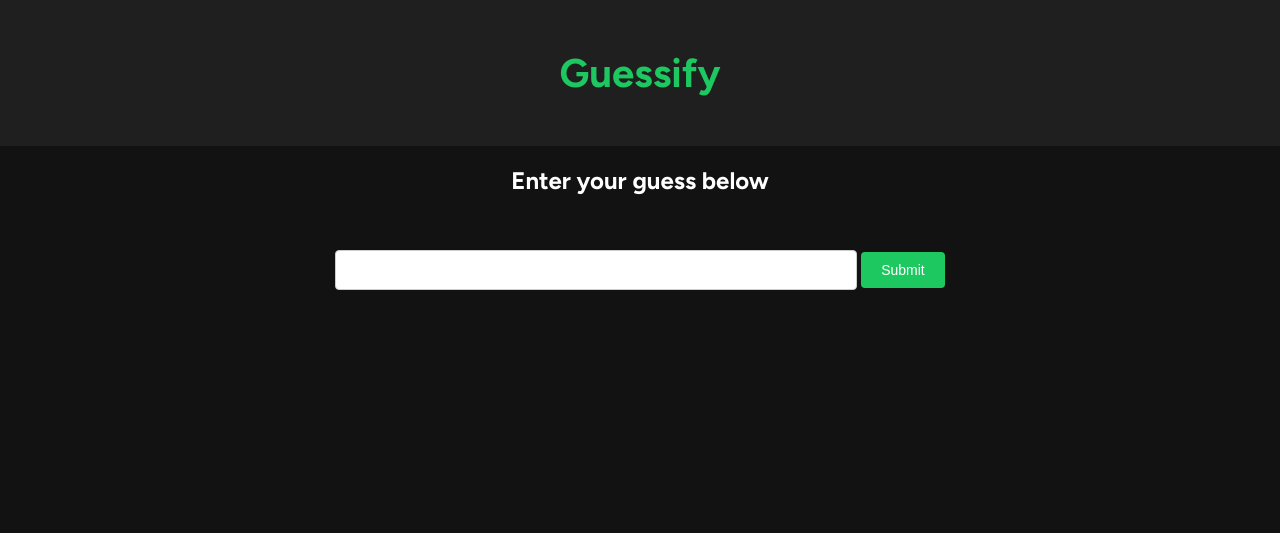
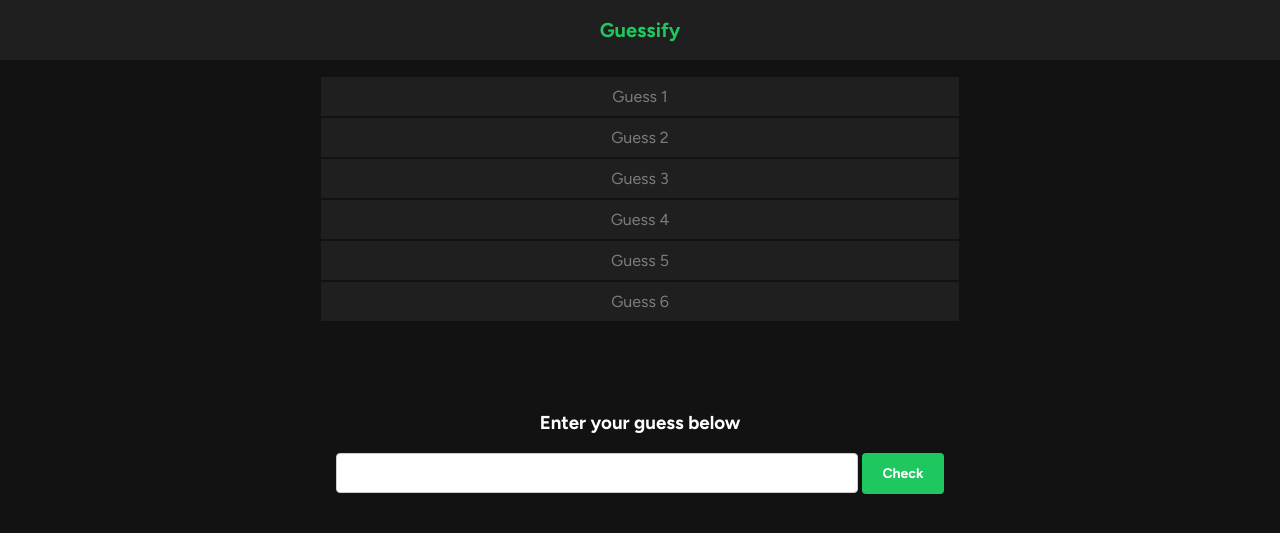
Before and after one commit to EthanMunoz03/Guessify, a Flask app: page /game in a window 1280 px wide. Shown: the top 533 px of the page. Run offline with Flask 3, Linux system fonts and the light colour scheme.

Commit message:
Added functional table for incorrect guesses

```diff
--- a/main.py
+++ b/main.py
@@ -1,7 +1,8 @@
 import requests
 import os
-from flask import Flask, render_template, url_for
+from flask import Flask, render_template, url_for, request, redirect, jsonify
 
+# Spotify API Authorization
 AUTH_URL = 'https://accounts.spotify.com/api/token'
 auth_response = requests.post(AUTH_URL, {
     'grant_type': 'client_credentials',
@@ -16,13 +17,30 @@ BASE_URL = 'https://api.spotify.com/v1/'
 
 app = Flask(__name__)
 
+rows = ["Guess 1", "Guess 2", "Guess 3", "Guess 4", "Guess 5", "Guess 6"]
+current_row_index = 0
+
+# Homepage
 @app.route("/")
 def home():
     return render_template('home.html')
 
-@app.route("/game")
+# Game page
+@app.route("/game", methods=['GET', 'POST'])
 def game():
-    return render_template('game.html')
+    global rows, current_row_index
+    if request.method == 'POST':
+        new_value = request.form['guess']
+
+        # add guess checking here
+
+        if current_row_index < len(rows):
+            rows[current_row_index] = new_value
+            row_index = current_row_index
+            current_row_index = (current_row_index + 1) % len(rows)
+            return jsonify(success=True, row_index=row_index, new_value=new_value)
+        return jsonify(success=False)
+    return render_template('game.html', rows=rows)
 
 if __name__ == '__main__':
     app.run(debug=True, host="0.0.0.0")
--- a/static/style.css
+++ b/static/style.css
@@ -9,39 +9,69 @@
   font-style: normal;
 }
 
-body {
+html, body {
     font-family: "Figtree";
-    background-color: rgb(18, 18, 18);
+    background-color: #121212;
     text-align: center;
-    margin: 0;
-}
-
-html {
     margin: 0;
     padding: 0;
 }
 
+
 h1 {
-    color: rgb(30, 200, 96);
+    color: #1ec85f;
     font-weight: 700;
-    font-size: 40px;
+    font-size: 20px;
 }
 
 nav {
-    background-color: rgb(31, 31, 31);
-    padding: 1em;
+    background-color: #1f1f1f;
+    padding: 0.1em 1em;
     margin: 0;
+    top: 0;
 }
 
-h2 { color: white; }
+h2, h3 { color: white; }
 
 p { color: black; }
+
+a {
+    color: white;
+    text-decoration: none;
+    font-weight: bold;
+}
+
+th, td {
+    border: 1px solid #121212;
+    text-align: center;
+}
+
+th {
+    background-color: #f2f2f2;
+    font-weight: bold;
+    font-size: 18px;
+    padding: 10px;
+}
+
+td {
+    background-color: #1f1f1f;
+    color: #7d7d7d;
+    padding: 10px;
+}
+
+.guesses-table {
+    width: 50%;
+    margin: 1em auto;
+    border-collapse: separate;
+    border-spacing: 0;
+    border-radius: 20px;
+}
 
 #instructions {
     border: 2px solid black;
     padding: 10px;
     margin: 40px;
-    background-color: rgb(30, 200, 96);
+    background-color: #1ec85f;
     color: black;
 }
 
@@ -66,13 +96,15 @@ p { color: black; }
 }
 
 .submit_button {
-    background-color: rgb(30, 200, 96);
+    font-family: "Figtree";
+    background-color: #1ec85f;
     color: white;
-    padding: 10px 20px;
+    padding: 12px 20px;
     border: none;
     border-radius: 4px;
     cursor: pointer;
     font-size: 14px;
+    font-weight: bold;
 }
 
 .content {
--- a/templates/game.html
+++ b/templates/game.html
@@ -8,16 +8,51 @@
 
 {% block content %}
 <body>
-    <h2> Enter your guess below </h2>
+
+    <table class="guesses-table">
+        <tbody>
+            {% for row in rows %}
+            <tr>
+            <td>{{ row }}</td>
+            </tr>
+            {% endfor %}
+        </tbody>
+    </table>
+
+    <p> <br> </p>
+    <!-- play button should go here tbh -->
     <p> <br> </p>
 
-    <!-- play button should go here tbh -->
-
+    <h3> Enter your guess below </h3>
     <div class="container">
-        <form action="/submit" method="POST">
-            <input type="text" id="guess" name="guess" class="input_text">
-            <input type="submit" value="Submit" class="submit_button">
+        <form id="updateForm">
+            <input type="text" id="guess" name="guess" class="input_text" required>
+            <input type="submit" value="Check" class="submit_button">
         </form>
     </div>
+
+<script>
+    document.getElementById('updateForm').addEventListener('submit', function(event) {
+    event.preventDefault();
+    var formData = new FormData(this);
+
+    fetch('/game', {
+        method: 'POST',
+        body: formData
+    })
+    .then(response => response.json())
+    .then(data => {
+        if (data.success) {
+        var table = document.querySelector('.guesses-table tbody');
+        var rows = table.getElementsByTagName('tr');
+        rows[data.row_index].cells[0].innerText = data.new_value;
+        } else {
+        alert('Error updating row');
+        }
+    })
+    .catch(error => console.error('Error:', error));
+    });
+</script>
+
 </body>
 {% endblock content %}
```
